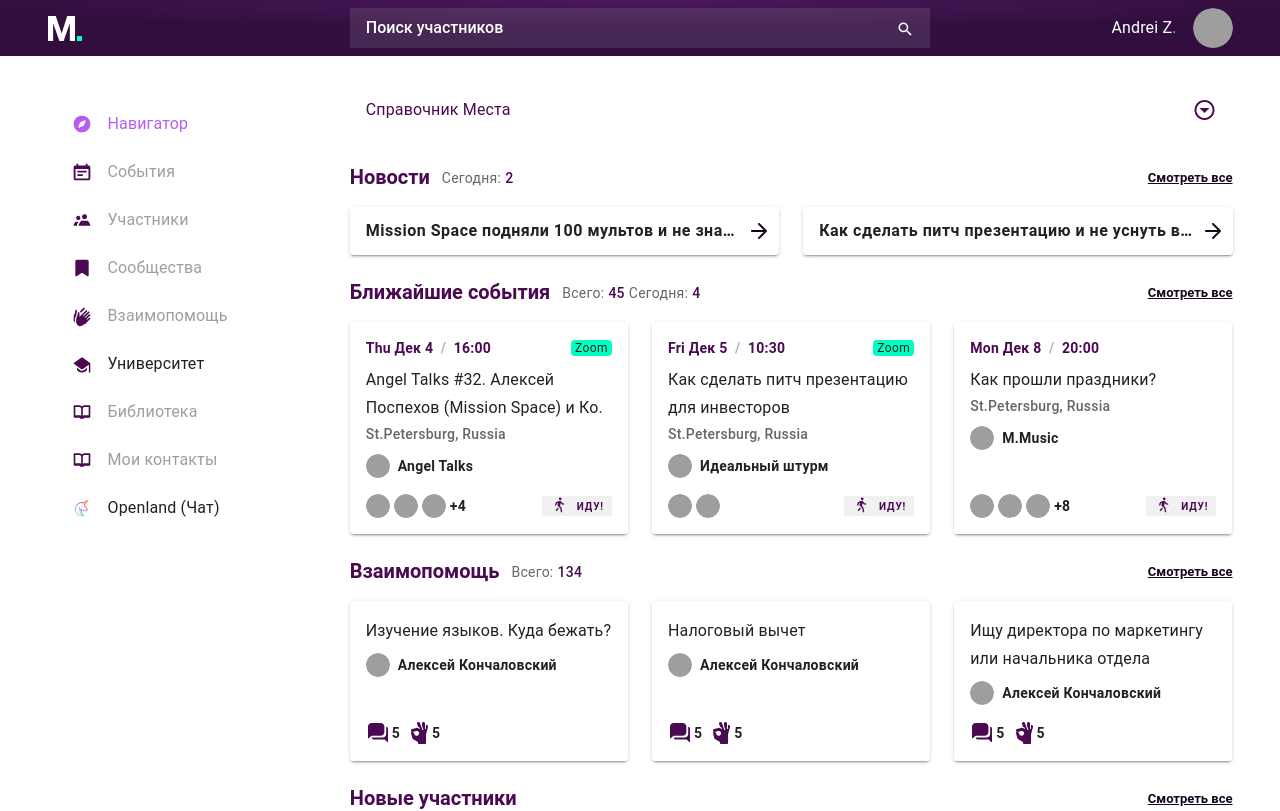
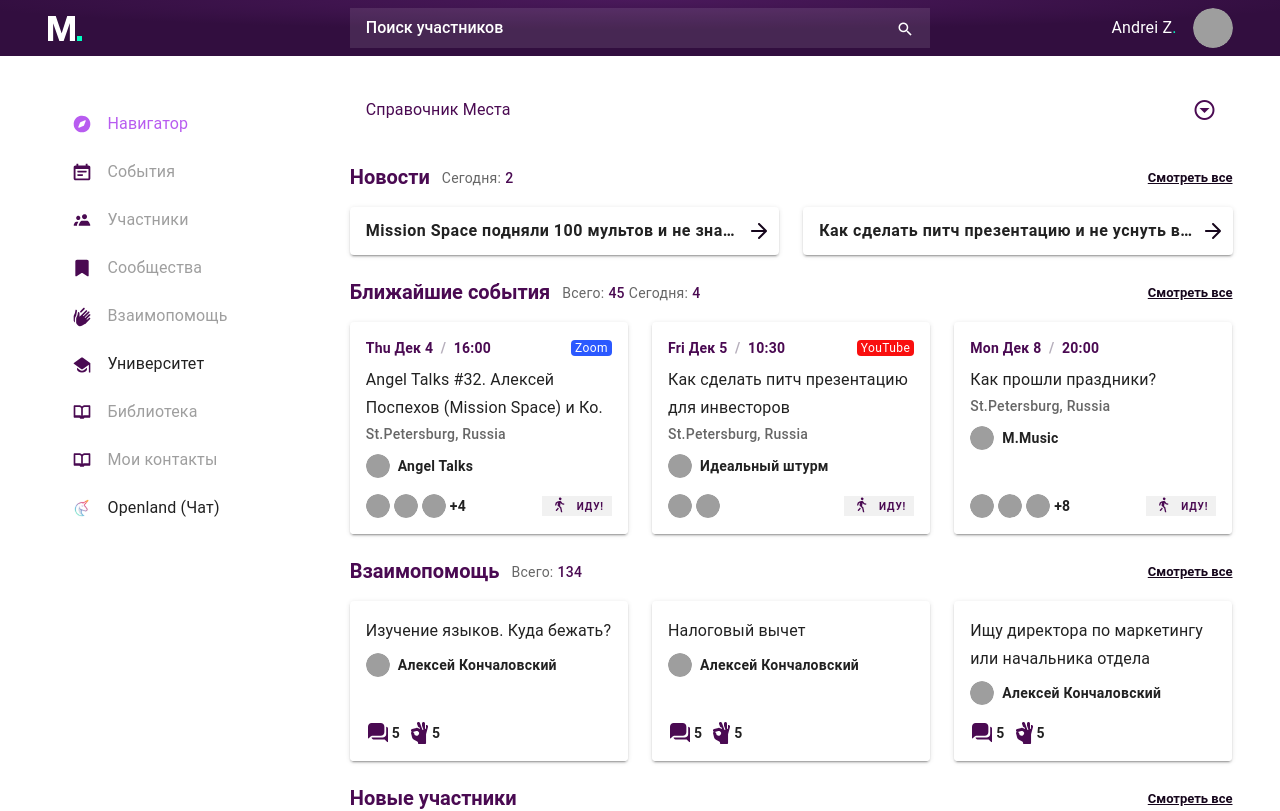
Before and after one commit to Andrei-Zhulid/mesto-start-page, a Vue app: page / in a window 1280 px wide. Shown: the top 811 px of the page. Built offline with nearby package versions, Linux system fonts and the light colour scheme; grey boxes are pictures that could not be loaded.

Commit message:
Extracted PlatformTag to separate component with different colors

```diff
--- a/src/components/EventsSectionCard.vue
+++ b/src/components/EventsSectionCard.vue
@@ -11,15 +11,10 @@
           &nbsp;<span class="grey-purple--text">/</span>&nbsp;
           <span class="deep-purple--text">{{ event.date | dateTimeFormat('H:mm') }}</span>
         </div>
+
         <v-spacer/>
-        <v-chip
-          v-if="event.tag"
-          color="lime"
-          label
-          x-small
-          class="text-caption no-pseudo-opacity px-1"
-        >{{ event.tag }}
-        </v-chip>
+
+        <PlatformTag :tag="event.tag"/>
       </div>
     </template>
 
@@ -60,9 +55,11 @@ import dateTimeFilter from '@/mixins/dateTimeFilter'
 import MAvatar from '@/components/MAvatar'
 import MButtonJoin from '@/components/MButtonJoin'
 import MCard from '@/components/MCard'
+import PlatformTag from '@/components/PlatformTag'
 
 export default {
   components: {
+    PlatformTag,
     MCard,
     MButtonJoin,
     MAvatar,
--- /dev/null
+++ b/src/components/PlatformTag.vue
@@ -0,0 +1,33 @@
+<template>
+  <v-chip
+    v-if="tag"
+    :color="tagColor"
+    dark
+    label
+    x-small
+    class="text-caption no-pseudo-opacity px-1"
+  >{{ tag }}
+  </v-chip>
+</template>
+
+<script>
+const colors = {
+  zoom: '#2B59FF',
+  youtube: '#F90F0F',
+}
+
+export default {
+  props: {
+    tag: {
+      type: String,
+      validator: (value) => ['zoom', 'youtube'].includes(value.toLowerCase()),
+    },
+  },
+
+  computed: {
+    tagColor () {
+      return colors[this.tag.toLowerCase()]
+    },
+  },
+}
+</script>
--- a/src/data/Navigator/eventsSection.json
+++ b/src/data/Navigator/eventsSection.json
@@ -50,7 +50,7 @@
     },
     {
       "date": "2014-12-05T12:30:00.000+02:00",
-      "tag": "Zoom",
+      "tag": "YouTube",
       "name": "Как сделать питч презентацию для инвесторов",
       "location": "St.Petersburg, Russia",
       "route": {
```
